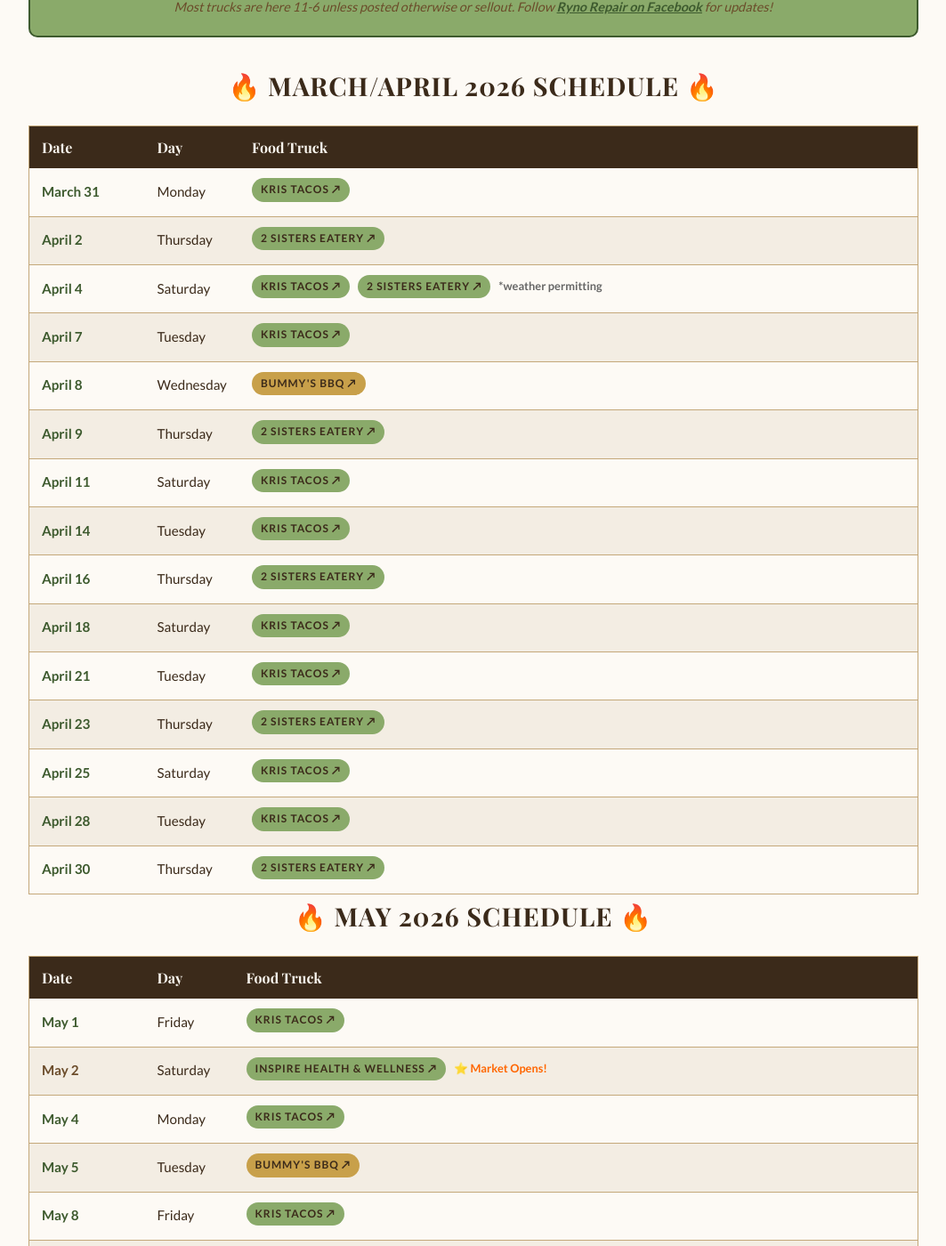
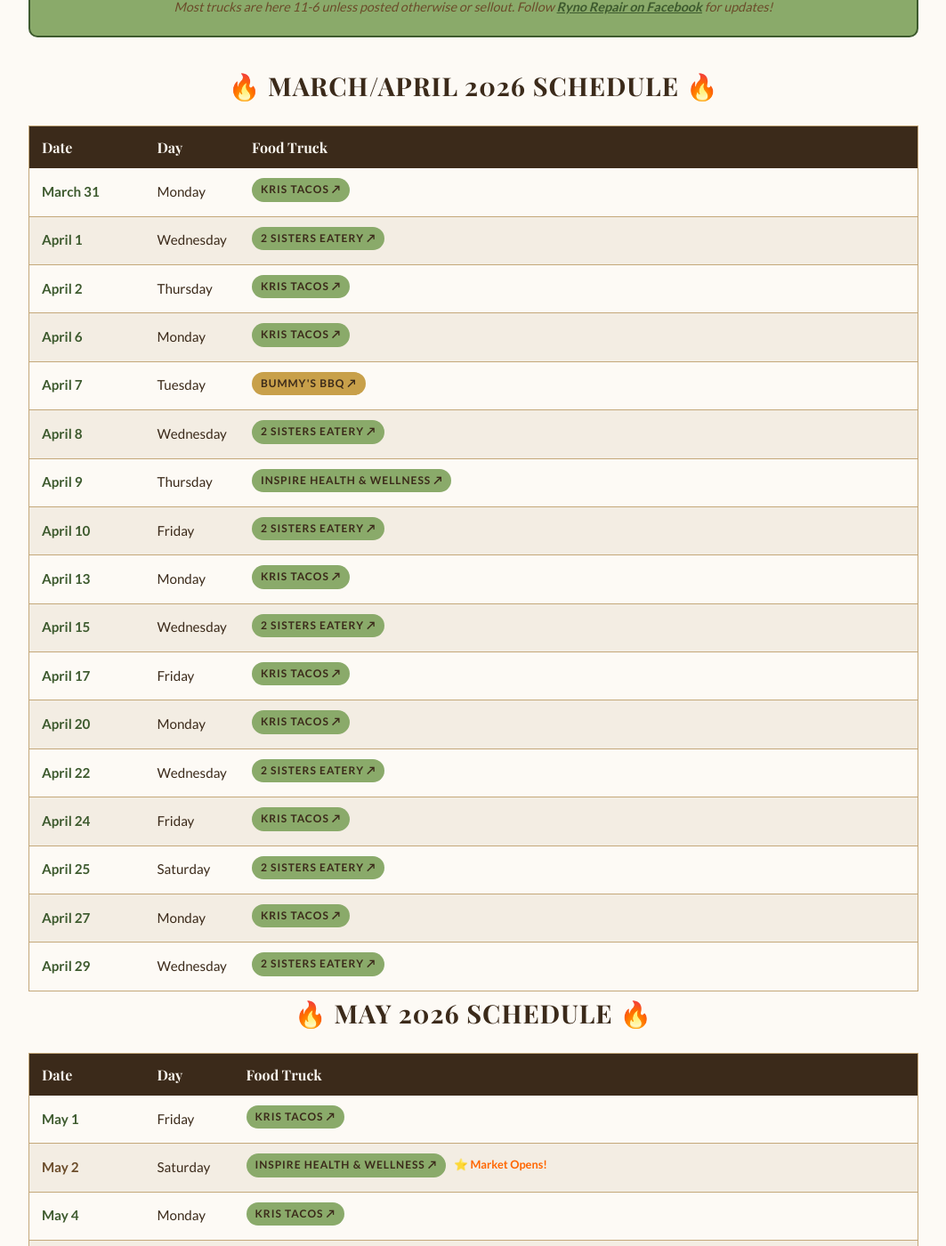
Before and after one commit to blueearthcommunitymarket/blueearthcommunitymarket.github.io, a Jekyll site: the page built from ryno-food-lot/index.html, in a window 1280 px wide and 1400 px high, scrolled down 859 px. Shown: the whole window at 89% size, without its empty margins (108-1171 px from the left). Built offline with Jekyll 4.4.1, drawn with Linux system fonts in a browser that asks for light colours; some web fonts are replaced.

Commit message:
Update April schedule to match Heather's original calendar exactly
Based on the handwritten April 2026 calendar photo:

✅ Exact truck assignments from original calendar:
- April 1 (Wed): 2 Sisters Eatery
- April 2 (Thu): Kris Tacos
- April 6 (Mon): Kris Tacos
- April 7 (Tue): Bummy's BBQ
- April 8 (Wed): 2 Sisters Eatery
- April 9 (Thu): Inspire Health & Wellness
- April 10 (Fri): 2 Sisters Eatery
- April 13 (Mon): Kris Tacos
- April 15 (Wed): 2 Sisters Eatery
- April 17 (Fri): Kris Tacos
- April 20 (Mon): Kris Tacos
- April 22 (Wed): 2 Sisters Eatery
- April 24 (Fri): Kris Tacos
- April 25 (Sat): 2 Sisters Eatery
- April 27 (Mon): Kris Tacos
- April 29 (Wed): 2 Sisters Eatery

Schedule now matches the source calendar completely.

```diff
--- a/ryno-food-lot/index.html
+++ b/ryno-food-lot/index.html
@@ -233,20 +233,22 @@
             </thead>
             <tbody>
                 <tr><td class="race-date">March 31</td><td>Monday</td><td><span class="tag"><a href="https://www.facebook.com/share/1AquB7sxYj/?mibextid=wwXIfr" target="_blank" rel="noopener" style="color:inherit;text-decoration:none;">Kris Tacos ↗</a></span></td></tr>
-                <tr><td class="race-date">April 2</td><td>Thursday</td><td><span class="tag"><a href="https://www.facebook.com/share/18GUPLUwMf/?mibextid=wwXIfr" target="_blank" rel="noopener" style="color:inherit;text-decoration:none;">2 Sisters Eatery ↗</a></span></td></tr>
-                <tr><td class="race-date">April 4</td><td>Saturday</td><td><span class="tag"><a href="https://www.facebook.com/share/1AquB7sxYj/?mibextid=wwXIfr" target="_blank" rel="noopener" style="color:inherit;text-decoration:none;">Kris Tacos ↗</a></span> <span class="tag"><a href="https://www.facebook.com/share/18GUPLUwMf/?mibextid=wwXIfr" target="_blank" rel="noopener" style="color:inherit;text-decoration:none;">2 Sisters Eatery ↗</a></span> <span style="font-size:0.8rem;color:#666;font-weight:700;">*weather permitting</span></td></tr>
-                <tr><td class="race-date">April 7</td><td>Tuesday</td><td><span class="tag"><a href="https://www.facebook.com/share/1AquB7sxYj/?mibextid=wwXIfr" target="_blank" rel="noopener" style="color:inherit;text-decoration:none;">Kris Tacos ↗</a></span></td></tr>
-                <tr><td class="race-date">April 8</td><td>Wednesday</td><td><span class="tag tag-gold"><a href="https://www.facebook.com/share/1GXr44CKx8/?mibextid=wwXIfr" target="_blank" rel="noopener" style="color:inherit;text-decoration:none;">Bummy's BBQ ↗</a></span></td></tr>
-                <tr><td class="race-date">April 9</td><td>Thursday</td><td><span class="tag"><a href="https://www.facebook.com/share/18GUPLUwMf/?mibextid=wwXIfr" target="_blank" rel="noopener" style="color:inherit;text-decoration:none;">2 Sisters Eatery ↗</a></span></td></tr>
-                <tr><td class="race-date">April 11</td><td>Saturday</td><td><span class="tag"><a href="https://www.facebook.com/share/1AquB7sxYj/?mibextid=wwXIfr" target="_blank" rel="noopener" style="color:inherit;text-decoration:none;">Kris Tacos ↗</a></span></td></tr>
-                <tr><td class="race-date">April 14</td><td>Tuesday</td><td><span class="tag"><a href="https://www.facebook.com/share/1AquB7sxYj/?mibextid=wwXIfr" target="_blank" rel="noopener" style="color:inherit;text-decoration:none;">Kris Tacos ↗</a></span></td></tr>
-                <tr><td class="race-date">April 16</td><td>Thursday</td><td><span class="tag"><a href="https://www.facebook.com/share/18GUPLUwMf/?mibextid=wwXIfr" target="_blank" rel="noopener" style="color:inherit;text-decoration:none;">2 Sisters Eatery ↗</a></span></td></tr>
-                <tr><td class="race-date">April 18</td><td>Saturday</td><td><span class="tag"><a href="https://www.facebook.com/share/1AquB7sxYj/?mibextid=wwXIfr" target="_blank" rel="noopener" style="color:inherit;text-decoration:none;">Kris Tacos ↗</a></span></td></tr>
-                <tr><td class="race-date">April 21</td><td>Tuesday</td><td><span class="tag"><a href="https://www.facebook.com/share/1AquB7sxYj/?mibextid=wwXIfr" target="_blank" rel="noopener" style="color:inherit;text-decoration:none;">Kris Tacos ↗</a></span></td></tr>
-                <tr><td class="race-date">April 23</td><td>Thursday</td><td><span class="tag"><a href="https://www.facebook.com/share/18GUPLUwMf/?mibextid=wwXIfr" target="_blank" rel="noopener" style="color:inherit;text-decoration:none;">2 Sisters Eatery ↗</a></span></td></tr>
-                <tr><td class="race-date">April 25</td><td>Saturday</td><td><span class="tag"><a href="https://www.facebook.com/share/1AquB7sxYj/?mibextid=wwXIfr" target="_blank" rel="noopener" style="color:inherit;text-decoration:none;">Kris Tacos ↗</a></span></td></tr>
-                <tr><td class="race-date">April 28</td><td>Tuesday</td><td><span class="tag"><a href="https://www.facebook.com/share/1AquB7sxYj/?mibextid=wwXIfr" target="_blank" rel="noopener" style="color:inherit;text-decoration:none;">Kris Tacos ↗</a></span></td></tr>
-                <tr><td class="race-date">April 30</td><td>Thursday</td><td><span class="tag"><a href="https://www.facebook.com/share/18GUPLUwMf/?mibextid=wwXIfr" target="_blank" rel="noopener" style="color:inherit;text-decoration:none;">2 Sisters Eatery ↗</a></span></td></tr>
+                <tr><td class="race-date">April 1</td><td>Wednesday</td><td><span class="tag"><a href="https://www.facebook.com/share/18GUPLUwMf/?mibextid=wwXIfr" target="_blank" rel="noopener" style="color:inherit;text-decoration:none;">2 Sisters Eatery ↗</a></span></td></tr>
+                <tr><td class="race-date">April 2</td><td>Thursday</td><td><span class="tag"><a href="https://www.facebook.com/share/1AquB7sxYj/?mibextid=wwXIfr" target="_blank" rel="noopener" style="color:inherit;text-decoration:none;">Kris Tacos ↗</a></span></td></tr>
+                <tr><td class="race-date">April 6</td><td>Monday</td><td><span class="tag"><a href="https://www.facebook.com/share/1AquB7sxYj/?mibextid=wwXIfr" target="_blank" rel="noopener" style="color:inherit;text-decoration:none;">Kris Tacos ↗</a></span></td></tr>
+                <tr><td class="race-date">April 7</td><td>Tuesday</td><td><span class="tag tag-gold"><a href="https://www.facebook.com/share/1GXr44CKx8/?mibextid=wwXIfr" target="_blank" rel="noopener" style="color:inherit;text-decoration:none;">Bummy's BBQ ↗</a></span></td></tr>
+                <tr><td class="race-date">April 8</td><td>Wednesday</td><td><span class="tag"><a href="https://www.facebook.com/share/18GUPLUwMf/?mibextid=wwXIfr" target="_blank" rel="noopener" style="color:inherit;text-decoration:none;">2 Sisters Eatery ↗</a></span></td></tr>
+                <tr><td class="race-date">April 9</td><td>Thursday</td><td><span class="tag"><a href="https://www.facebook.com/share/1C8aaBfsJr/?mibextid=wwXIfr" target="_blank" rel="noopener" style="color:inherit;text-decoration:none;">Inspire Health &amp; Wellness ↗</a></span></td></tr>
+                <tr><td class="race-date">April 10</td><td>Friday</td><td><span class="tag"><a href="https://www.facebook.com/share/18GUPLUwMf/?mibextid=wwXIfr" target="_blank" rel="noopener" style="color:inherit;text-decoration:none;">2 Sisters Eatery ↗</a></span></td></tr>
+                <tr><td class="race-date">April 13</td><td>Monday</td><td><span class="tag"><a href="https://www.facebook.com/share/1AquB7sxYj/?mibextid=wwXIfr" target="_blank" rel="noopener" style="color:inherit;text-decoration:none;">Kris Tacos ↗</a></span></td></tr>
+                <tr><td class="race-date">April 15</td><td>Wednesday</td><td><span class="tag"><a href="https://www.facebook.com/share/18GUPLUwMf/?mibextid=wwXIfr" target="_blank" rel="noopener" style="color:inherit;text-decoration:none;">2 Sisters Eatery ↗</a></span></td></tr>
+                <tr><td class="race-date">April 17</td><td>Friday</td><td><span class="tag"><a href="https://www.facebook.com/share/1AquB7sxYj/?mibextid=wwXIfr" target="_blank" rel="noopener" style="color:inherit;text-decoration:none;">Kris Tacos ↗</a></span></td></tr>
+                <tr><td class="race-date">April 20</td><td>Monday</td><td><span class="tag"><a href="https://www.facebook.com/share/1AquB7sxYj/?mibextid=wwXIfr" target="_blank" rel="noopener" style="color:inherit;text-decoration:none;">Kris Tacos ↗</a></span></td></tr>
+                <tr><td class="race-date">April 22</td><td>Wednesday</td><td><span class="tag"><a href="https://www.facebook.com/share/18GUPLUwMf/?mibextid=wwXIfr" target="_blank" rel="noopener" style="color:inherit;text-decoration:none;">2 Sisters Eatery ↗</a></span></td></tr>
+                <tr><td class="race-date">April 24</td><td>Friday</td><td><span class="tag"><a href="https://www.facebook.com/share/1AquB7sxYj/?mibextid=wwXIfr" target="_blank" rel="noopener" style="color:inherit;text-decoration:none;">Kris Tacos ↗</a></span></td></tr>
+                <tr><td class="race-date">April 25</td><td>Saturday</td><td><span class="tag"><a href="https://www.facebook.com/share/18GUPLUwMf/?mibextid=wwXIfr" target="_blank" rel="noopener" style="color:inherit;text-decoration:none;">2 Sisters Eatery ↗</a></span></td></tr>
+                <tr><td class="race-date">April 27</td><td>Monday</td><td><span class="tag"><a href="https://www.facebook.com/share/1AquB7sxYj/?mibextid=wwXIfr" target="_blank" rel="noopener" style="color:inherit;text-decoration:none;">Kris Tacos ↗</a></span></td></tr>
+                <tr><td class="race-date">April 29</td><td>Wednesday</td><td><span class="tag"><a href="https://www.facebook.com/share/18GUPLUwMf/?mibextid=wwXIfr" target="_blank" rel="noopener" style="color:inherit;text-decoration:none;">2 Sisters Eatery ↗</a></span></td></tr>
             </tbody>
         </table>
 
```
